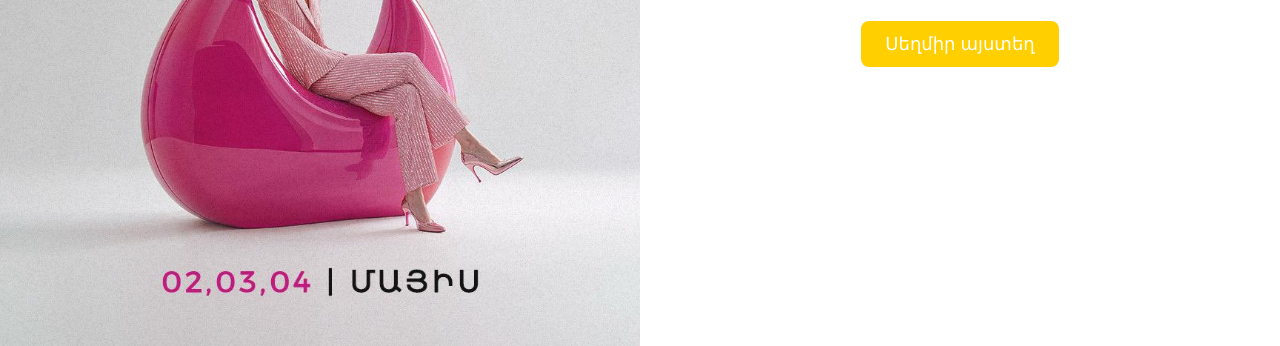
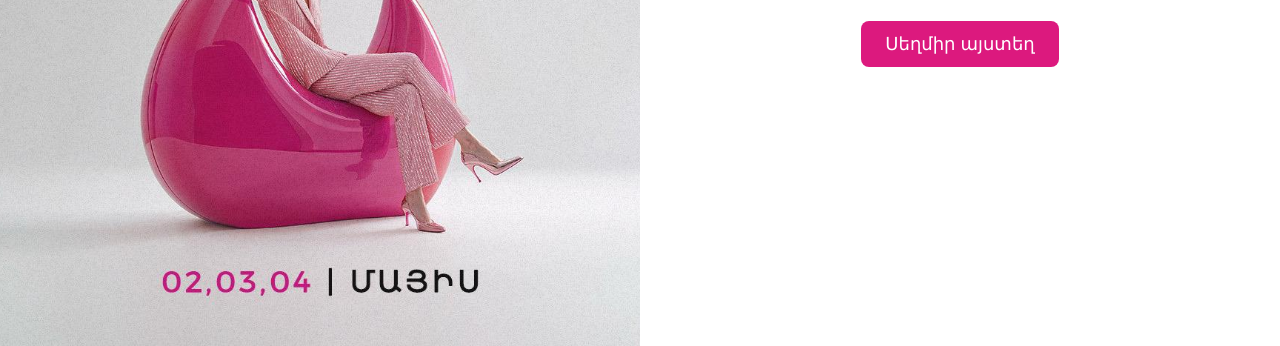
Before and after one commit to davitgal/giftdrawing-2.0, a plain HTML site: page index.html in a window 1280 px wide. Shown: the part 454-800 px from the top of the page. Drawn offline with Linux system fonts and the light colour scheme.

Commit message:
Update styles.css

```diff
--- a/styles.css
+++ b/styles.css
@@ -52,7 +52,7 @@ button {
   font-size: 18px;
   margin-top: 15px;
   cursor: pointer;
-  background-color: #FFCF00;
+  background-color: #DC197E;
   color: #fff;
   border: none;
   border-radius: 8px;
```
